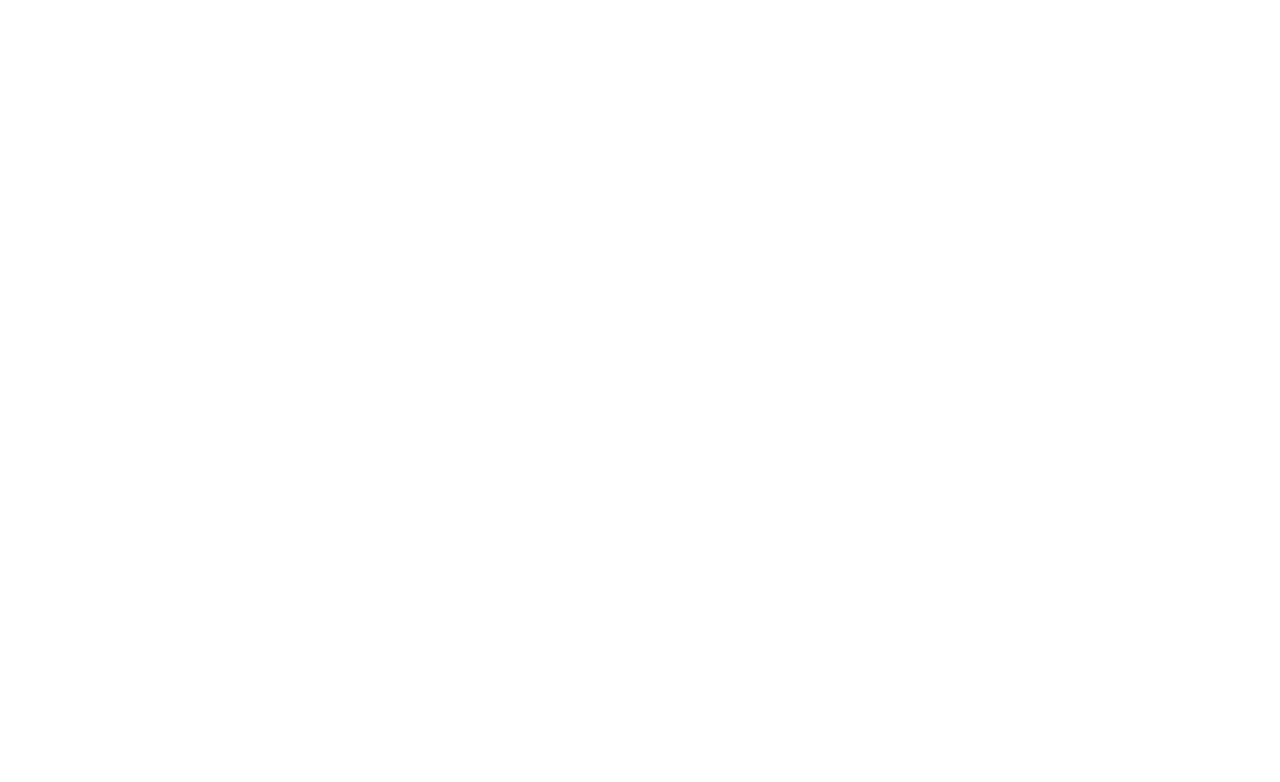
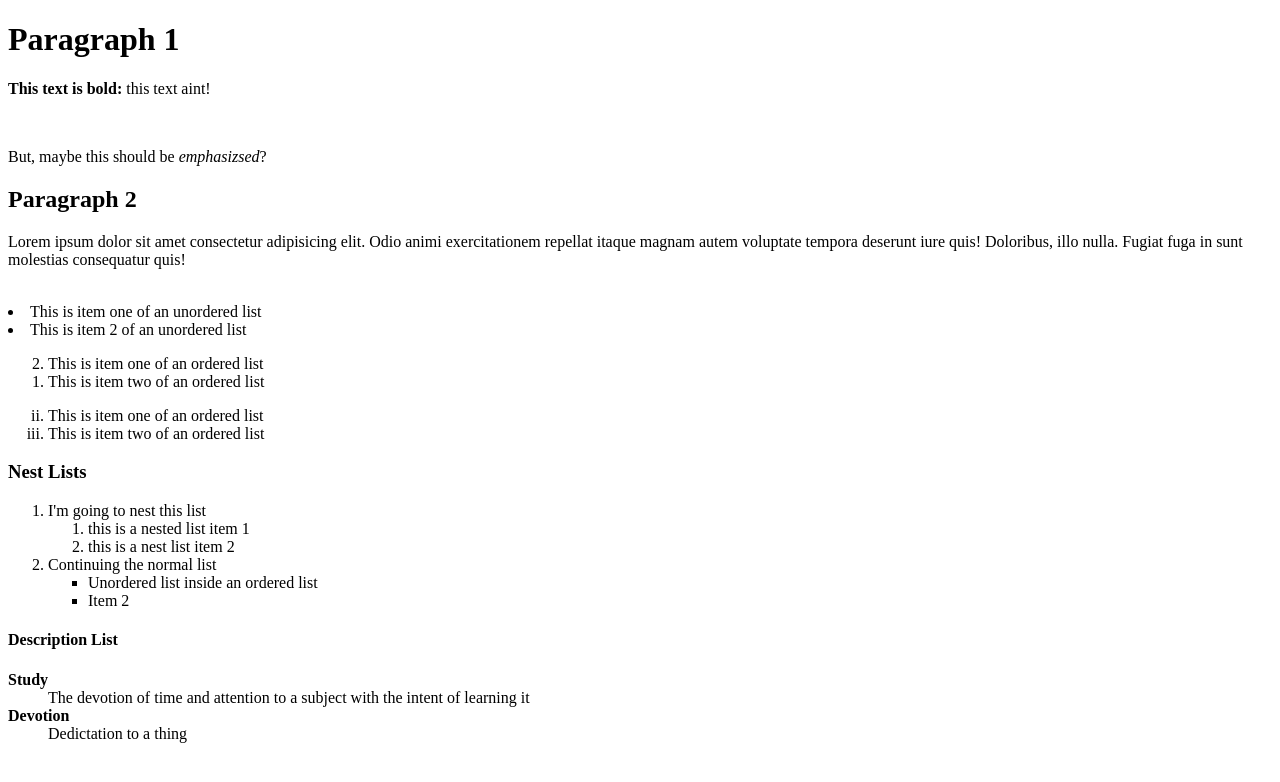
Before and after one commit to monaco-lux/git_test, a plain HTML site: page html-boilerplate/index.html in a window 1280 px wide. Drawn offline with Linux system fonts and the light colour scheme.

Commit message:
Playing with lists

```diff
--- a/html-boilerplate/index.html
+++ b/html-boilerplate/index.html
@@ -6,6 +6,48 @@
     <title>Document</title>
 </head>
 <body>
-
-</body>
+    <h1>Paragraph 1</h1>
+        <p><strong>This text is bold:</strong> this text aint!</p>
+        <!-- Strong makes it bold -->
+        <br>
+        <p>But, maybe this should be <em>emphasizsed</em>?</p>
+        <!-- EM makes it italics -->
+        <!-- CMD + / is a shortcut to make comments -->
+    <h2>Paragraph 2</h2>
+        <p>Lorem ipsum dolor sit amet consectetur adipisicing elit. Odio animi exercitationem repellat itaque magnam autem voluptate tempora deserunt iure quis! Doloribus, illo nulla. Fugiat fuga in sunt molestias consequatur quis!</p>
+        <br>
+        <li>This is item one of an unordered list</li>
+        <li>This is item 2 of an unordered list</li>
+        <ol reversed>
+            <li>This is item one of an ordered list</li>
+            <li>This is item two of an ordered list</li>
+        </ol>
+        <ol type="i" start="2">
+            <li>This is item one of an ordered list</li>
+            <li>This is item two of an ordered list</li>
+        </ol>
+    <h3>Nest Lists</h3>
+        <ol>
+            <li>I'm going to nest this list
+                <ol>
+                    <li>this is a nested list item 1</li>
+                    <li>this is a nest list item 2</li>
+                </ol>
+            </li>
+            <li>Continuing the normal list
+            <ul type="square">
+                <li>Unordered list inside an ordered list</li>
+                <li>Item 2</li>
+            </ul>
+        </li>
+        </ol>
+    <h4>Description List</h4>
+        <dl>
+            <dt><strong>Study</strong></dt>
+                <dd>The devotion of time and attention to a subject with the intent of learning it</dd>
+            <dt><strong>Devotion</strong></dt>
+                <dd>Dedictation to a thing</dd>
+        </dl>
+        <!-- This is a description list -->
+    </body>
 </html>
```
